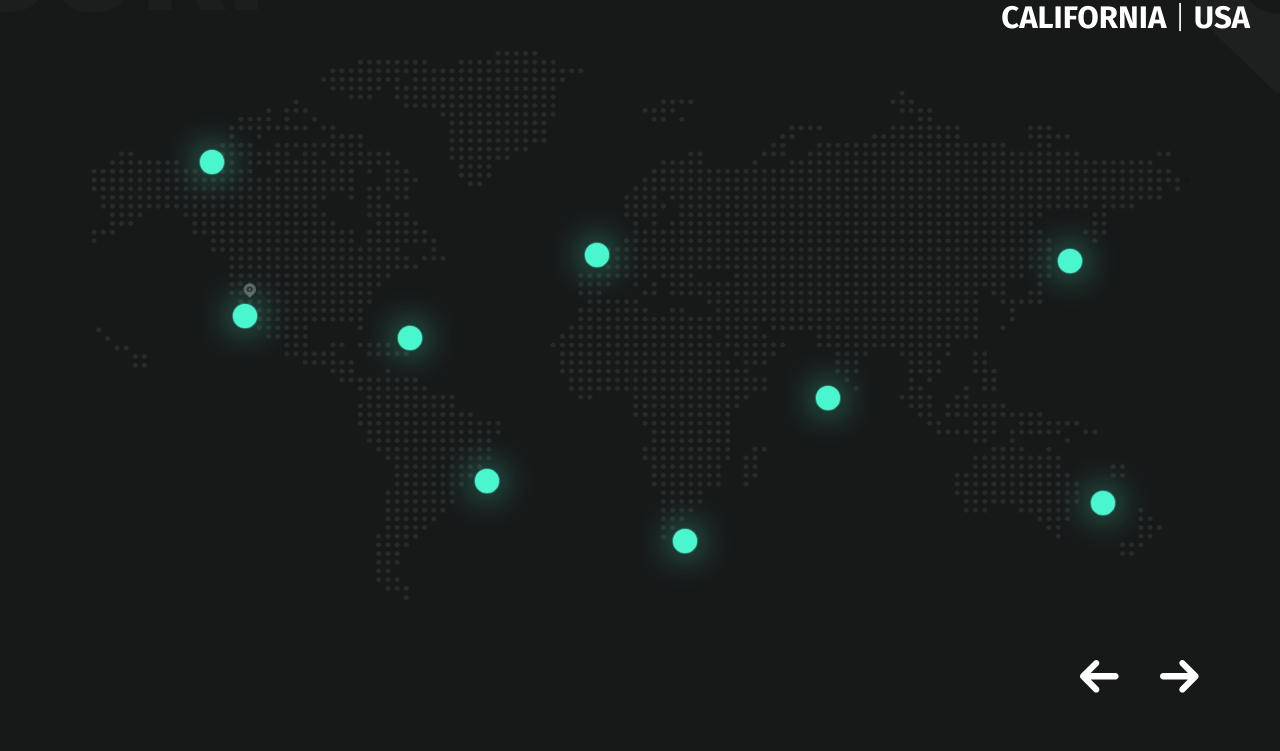
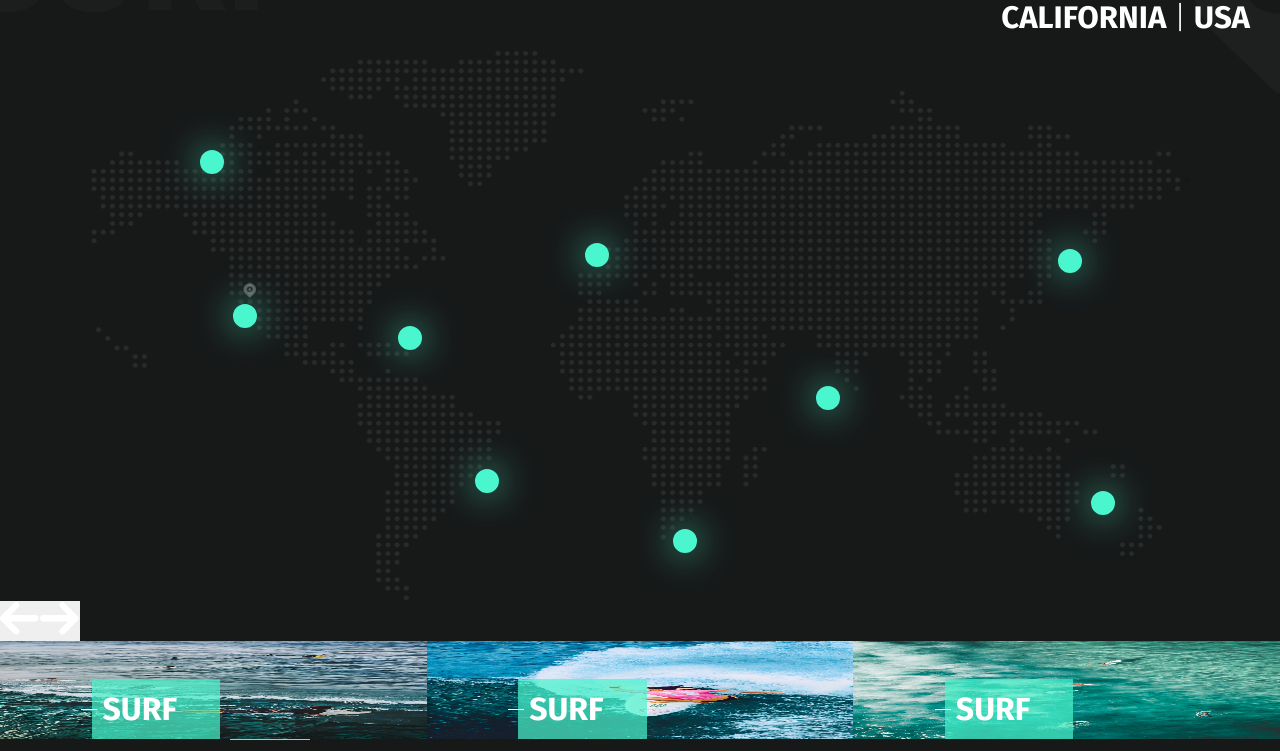
Before and after one commit to katysya/goSurf, a Next.js app: page / in a window 1280 px wide. Shown: the part 1070-1821 px from the top of the page. Built offline with nearby package versions, Linux system fonts and the light colour scheme.

Commit message:
Удаление BeachSwiper.scss

```diff
--- a/src/components/Swipers/BeachSwiper/BeachSwiper.tsx
+++ b/src/components/Swipers/BeachSwiper/BeachSwiper.tsx
@@ -11,7 +11,7 @@ import CardLink from '@/components/UI/CardLink/CardLink';
 /* Style */
 import 'swiper/css';
 import 'swiper/css/navigation';
-import './BeachSwiper.scss';
+// import './BeachSwiper.scss';
 
 /* Picture */
 import arrowRight from '../../../../public/Swiper/swiperRight.svg';
--- a/src/components/Swipers/BeachSwiper/beachSwiper.scss
+++ /dev/null
@@ -1,191 +0,0 @@
-@import '../../../assets/styles/main.scss';
-
-.beachSwiper {
-  margin-top: 58px;
-  margin-bottom: 277px;
-
-  &__top {
-    margin: 30px 0 32px auto;
-    display: flex;
-    flex-direction: row;
-    justify-content: flex-end;
-    padding: 0 80px;
-  }
-
-  &__navigation {
-    width: fit-content;
-    display: flex;
-    flex-direction: row;
-    align-items: center;
-    gap: 40px;
-
-    &-btn {
-      background-color: transparent;
-      cursor: pointer;
-    }
-  }
-
-  &__swiper {
-    padding: 50px 0;
-
-    &-slide {
-      position: relative;
-      display: flex;
-      flex-direction: column;
-      width: 100%;
-      height: 100%;
-
-      &::after {
-        content: '';
-        position: absolute;
-        width: 100%;
-        height: 100%;
-        z-index: 0;
-        opacity: 0.8;
-        transition: opacity 0.5s;
-        background: #1c2121;
-        box-shadow: 0px 4px 4px 0px rgba(0, 0, 0, 0.25);
-      }
-    }
-
-    &-link {
-      display: flex;
-      flex-direction: row;
-      justify-content: center;
-      opacity: 0;
-      transition: 0.5s;
-    }
-
-    &-content {
-      width: 100%;
-      height: 100%;
-      padding: 72px 45px 0 38px;
-      position: relative;
-      display: flex;
-      z-index: 2;
-      flex-direction: column;
-      justify-content: space-between;
-    }
-
-    .swiper-pagination {
-      top: calc(100% - 50px);
-    }
-
-    .swiper-slide {
-      // height: 700px;
-      height: 1400px;
-      height: calc(700px + 700 * ((100vw - 1920px) / 1920));
-      width: 200px;
-      margin-right: -40px;
-
-      &:nth-child(odd) {
-        margin-top: 42px;
-      }
-    }
-
-    .swiper-slide-next {
-      .beachSwiper__swiper-slide {
-        &::after {
-          opacity: 0.1;
-        }
-      }
-
-      .beachSwiper__swiper-link {
-        opacity: 1;
-      }
-    }
-
-    &-name {
-      width: min-content;
-      position: relative;
-      z-index: 10;
-      font-size: calc(20px + 20 * $size);
-      font-weight: 800;
-      line-height: 97%;
-      text-transform: uppercase;
-    }
-
-    &-block {
-      position: relative;
-      width: 50px;
-      height: 50px;
-    }
-
-    &-place {
-      width: max-content;
-      position: absolute;
-      height: max-content;
-      color: #fff;
-      font-size: calc(6px + 12 * $size);
-      font-weight: 250;
-      line-height: 110%;
-      letter-spacing: 8px;
-      text-transform: uppercase;
-      left: 0;
-      bottom: 40px;
-      writing-mode: vertical-lr;
-      transform: rotate(180deg);
-    }
-  }
-}
-
-@media (max-width: 1600px) {
-  .beachSwiper {
-    &__swiper {
-      .swiper-slide {
-        height: 600px;
-        width: 180px;
-        margin-right: -20px;
-      }
-
-      &-place {
-        bottom: 10px;
-      }
-    }
-  }
-}
-
-@media (max-width: 900px) {
-  .beachSwiper {
-    margin-bottom: 100px;
-
-    &__top {
-      padding: 0 30px;
-    }
-
-    &__swiper {
-      .swiper-slide {
-        height: 500px;
-      }
-
-      &-content {
-        padding: 25px 20px 0 20px;
-      }
-    }
-  }
-}
-
-@media (max-width: 500px) {
-  .beachSwiper {
-    margin-bottom: 60px;
-
-    &__navigation {
-      gap: 20px;
-    }
-
-    &__top {
-      margin-bottom: 0;
-    }
-
-    &__swiper {
-      .swiper-slide {
-        height: 380px;
-        margin-right: 0px;
-      }
-
-      .empty {
-        display: none;
-      }
-    }
-  }
-}
```
